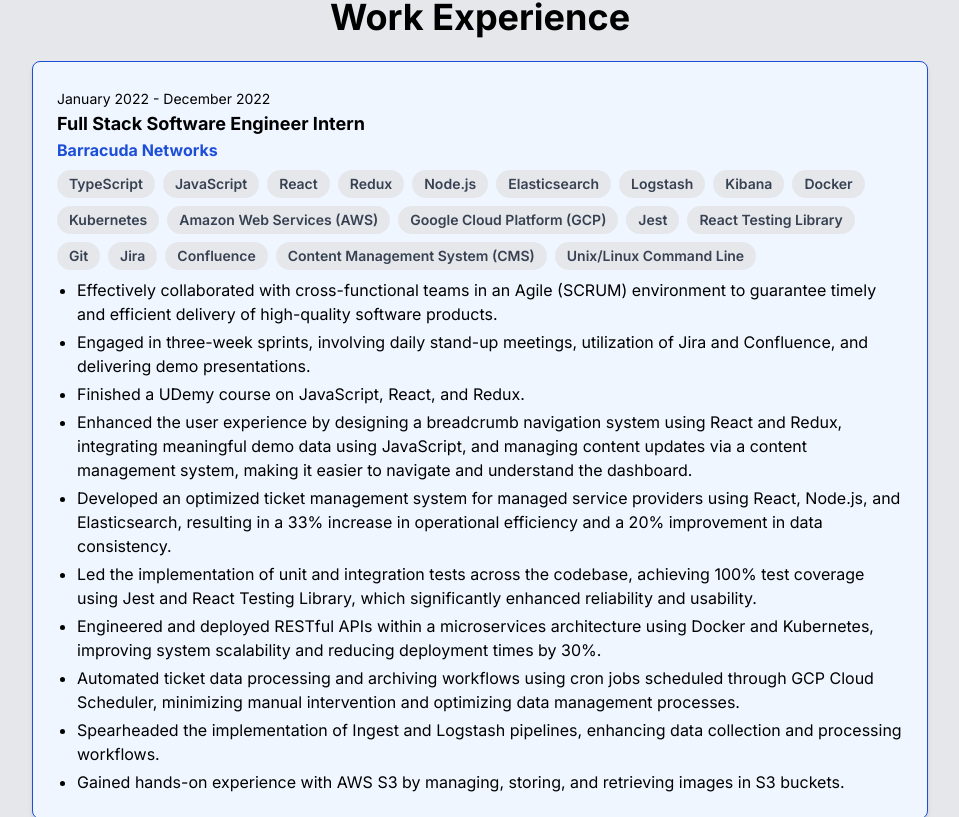
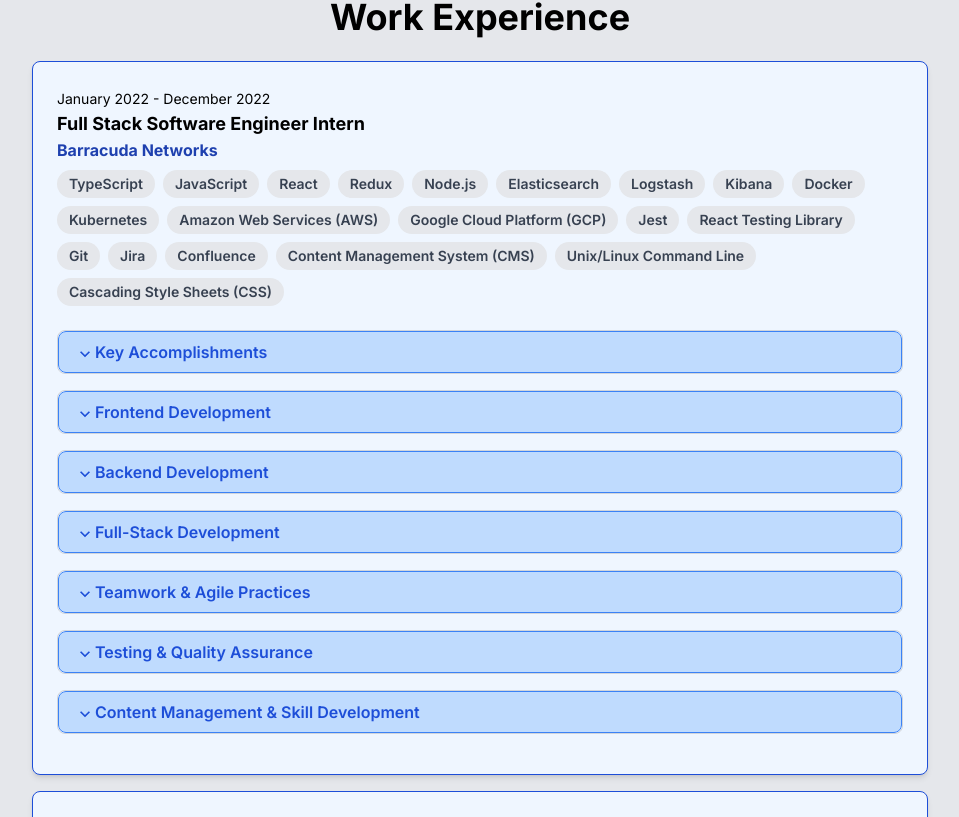
Before and after one commit to YashKapoor1102/Portfolio-Website, a Next.js app: page / in a window 1280 px wide. Shown: the part 1323-2140 px from the top of the page, without its empty margins (160-1119 px from the left). Built offline with nearby package versions, Linux system fonts and the light colour scheme.

Commit message:
Refactored WorkExperience component with collapsible categories, improved UI, and organized accomplishments for better user experience and maintainability.

```diff
--- a/src/app/components/Skills.tsx
+++ b/src/app/components/Skills.tsx
@@ -1,7 +1,7 @@
 import React from 'react';
 
 const Skills: React.FC = () => {
-    const programmingLanguages = ['Python', 'Java', 'C', 'C++', 'JavaScript', 'TypeScript', 'Bash', 'Racket', 'SQL', 'PHP'];
+    const programmingLanguages = ['Python', 'Java', 'C', 'C#', 'C++', 'JavaScript', 'TypeScript', 'Bash', 'Racket', 'SQL', 'PHP'];
     const frontendTechnologies = ['HTML/CSS', 'Angular', 'React', 'Bootstrap', 'Next.js'];
     const backendTechnologies = ['Node.js', 'Express.js', 'Spring', 'MySQL'];
     const cloudPlatforms = ['Amazon Web Services (AWS)', 'Google Cloud Platform (GCP)', 'Azure'];
--- a/src/app/components/WorkExperience.tsx
+++ b/src/app/components/WorkExperience.tsx
@@ -1,4 +1,18 @@
+"use client";
+
+import React, { useState } from 'react';
+import { ExpandMore, ExpandLess } from "@mui/icons-material";
+
 const WorkExperience: React.FC = () => {
+
+    const [openTab, setOpenTab] = useState<string[]>([]);
+
+    const toggleTab = (tab: string) => {
+        setOpenTab((prevTabs) =>
+            prevTabs.includes(tab) ? prevTabs.filter((t) => t !== tab) : [...prevTabs, tab]
+        );
+    };
+
     const experiences = [
         {
             date: 'January 2022 - December 2022',
@@ -7,20 +21,49 @@
             skills: ['TypeScript', 'JavaScript', 'React', 'Redux', 'Node.js',
                     'Elasticsearch', 'Logstash', 'Kibana', 'Docker', 'Kubernetes',
                     'Amazon Web Services (AWS)', 'Google Cloud Platform (GCP)',
-                    'Jest', 'React Testing Library', 'Git', 'Jira', 'Confluence', 'Content Management System (CMS)',
-                    'Unix/Linux Command Line'],
-            description: [
-                'Effectively collaborated with cross-functional teams in an Agile (SCRUM) environment to guarantee timely and efficient delivery of high-quality software products.',
-                'Engaged in three-week sprints, involving daily stand-up meetings, utilization of Jira and Confluence, and delivering demo presentations.',
-                'Finished a UDemy course on JavaScript, React, and Redux.',
-                'Enhanced the user experience by designing a breadcrumb navigation system using React and Redux, integrating meaningful demo data using JavaScript, and managing content updates via a content management system, making it easier to navigate and understand the dashboard.',
-                'Developed an optimized ticket management system for managed service providers using React, Node.js, and Elasticsearch, resulting in a 33% increase in operational efficiency and a 20% improvement in data consistency.',
-                'Led the implementation of unit and integration tests across the codebase, achieving 100% test coverage using Jest and React Testing Library, which significantly enhanced reliability and usability.',
-                'Engineered and deployed RESTful APIs within a microservices architecture using Docker and Kubernetes, improving system scalability and reducing deployment times by 30%.',
-                'Automated ticket data processing and archiving workflows using cron jobs scheduled through GCP Cloud Scheduler, minimizing manual intervention and optimizing data management processes.',
-                'Spearheaded the implementation of Ingest and Logstash pipelines, enhancing data collection and processing workflows.',
-                'Gained hands-on experience with AWS S3 by managing, storing, and retrieving images in S3 buckets.'
-            ]
+                    'Jest', 'React Testing Library', 'Git', 'Jira', 'Confluence',
+                    'Content Management System (CMS)', 'Unix/Linux Command Line',
+                    'Cascading Style Sheets (CSS)'],
+            description: null,
+            categories: {
+                'Key Accomplishments': [
+                    'Developed an optimized ticket management system for managed service providers using React, Node.js, and Elasticsearch, resulting in a 33% increase in operational efficiency and a 20% improvement in data consistency.',
+                    "Enhanced the customer security dashboard by integrating SentinelOne's API to update endpoint security policy names. Tested with Postman and implemented secure backend calls using JavaScript libraries like Axios.",
+                    'Designed and implemented a new setup screen for Sophos Central Integration using React, enabling users to configure and validate API credentials directly with the Sophos Central API. Integrated secure backend storage in Elasticsearch, improving usability, automating setup, and streamlining the integration process.',
+                    'Engineered and deployed RESTful APIs within a microservices architecture using Docker and Kubernetes, improving system scalability and reducing deployment times by 30%.',
+                ],
+
+                'Frontend Development': [
+                    'Addressed timeout issues by implementing dynamic search functionality for ConnectWise company names using React hooks and advanced JavaScript concepts, improving usability and performance.',
+                    'Implemented and tested responsive layouts using CSS media queries, ensuring the dashboard delivered a seamless user experience across devices, improving accessibility for users on mobile and desktop platforms.',
+                    'Designed and developed a breadcrumb navigation system using React, Redux, and CSS, improving user experience by making navigation intuitive and visually consistent across pages.',
+                ],
+
+                'Backend Development': [
+                    'Spearheaded the implementation of Ingest and Logstash pipelines, enhancing data collection and processing workflows.',
+                    'Gained hands-on experience with AWS S3 by managing, storing, and retrieving images in S3 buckets.',
+                    'Automated ticket data processing and archiving workflows using cron jobs scheduled through GCP Cloud Scheduler, minimizing manual intervention and optimizing data management processes.',
+                ],
+
+                'Full-Stack Development': [
+                    'Redesigned the status configuration screen to sync Barracuda SKOUT XDR and ConnectWise ticket statuses. Developed the frontend user interface using React and backend logic with HTTP request libraries to automate status updates via the ConnectWise API.',
+                    "Automated the generation and integration of anonymized demo data by fetching key datasets from external APIs and querying Elasticsearch, using JavaScript to dynamically update the dashboard. This enhanced the dashboard's functionality and interactivity, making it more user-friendly and effective for sales demonstrations."
+                ],
+
+                'Teamwork & Agile Practices': [
+                    'Engaged in three-week sprints, involving daily stand-up meetings, utilization of Jira and Confluence, and delivering demo presentations.',
+                    'Effectively collaborated with cross-functional teams in an Agile (SCRUM) environment to guarantee timely and efficient delivery of high-quality software products.',
+                ],
+
+                'Testing & Quality Assurance': [
+                    'Led the implementation of unit, integration, and regression tests across the codebase, achieving 100% test coverage using Jest and React Testing Library. Integrated these tests into the CI/CD pipeline, ensuring continuous validation and significantly enhancing reliability and usability.'
+                ],
+
+                'Content Management & Skill Development': [
+                    'Managed and updated integration descriptions, images, and logos on the integrations page of the Customer Security Dashboard using a Content Management System (CMS), ensuring accurate and visually consistent content representation.',
+                    'Completed a UDemy course on TypeScript, JavaScript, React, Redux, and Node.js to enhance development skills.',
+                ]
+            }
         },
         {
             date: 'September 2017 - August 2019',
@@ -32,7 +75,8 @@
                 'Successfully engaged with a diverse range of customers to address inquiries, provide assistance, and ensure a positive shopping experience.',
                 'Leveraged technology to streamline point-of-sale processes, achieving high customer satisfaction and accurate record-keeping, even during peak sales periods.',
                 'Analyzed and developed business knowledge about products and policies of the organization and collaborated closely with colleagues to effectively tackle fraud.'
-            ]
+            ],
+            categories: null
         }
     ]
 
@@ -45,14 +89,47 @@
                         <div key={index} className="bg-blue-50 rounded-lg shadow-md p-6 max-w-4xl border border-blue-700">
                             <span className="text-sm font-normal">{exp.date}</span>
                             <h2 className="text-lg font-bold">{exp.title}</h2>
-                            <p className="font-bold text-blue-700">{exp.company}</p>
+                            <p className="font-bold text-blue-800">{exp.company}</p>
                             <div className="flex flex-wrap gap-2 my-2">
                                 {exp.skills.map((skill, i) => (
                                     <span key={i} className="bg-gray-200 rounded-full px-3 py-1 text-sm font-semibold text-gray-700">{skill}</span>
                                 ))}
                             </div>
+                            {exp.categories && (
+                                <div className="mt-6">
+                                    {Object.keys(exp.categories).map((category, i) => (
+                                        <div
+                                            key={i}
+                                            className={`border ${openTab.includes(`${exp.company}-${category}`) ? "border-blue-500" : "border-gray-300"} rounded-lg overflow-hidden mb-4`}
+                                        >
+                                            <button
+                                                onClick={() => toggleTab(`${exp.company}-${category}`)}
+                                                className="text-left w-full bg-blue-200 hover:bg-blue-300 rounded-lg py-2 px-4 font-semibold text-blue-700 border border-blue-500"
+                                            >
+                                                {openTab.includes(`${exp.company}-${category}`) ? (
+                                                    <ExpandLess fontSize="small" />
+                                                ) : (
+                                                    <ExpandMore fontSize="small" />
+                                                )}
+                                                <span>{category}</span>
+                                            </button>
+                                            {openTab.includes(`${exp.company}-${category}`) && (
+                                                <div className="p-4 bg-blue-100">
+                                                    <ul className="list-disc pl-6 mt-2">
+                                                        {exp.categories[category].map((item, j) => (
+                                                            <li key={j} className='text-gray-800 mb-4'>
+                                                                {item}
+                                                            </li>
+                                                        ))}
+                                                    </ul>
+                                                </div>
+                                            )}
+                                        </div>
+                                    ))}
+                                </div>
+                            )}
                             <ul className="list-disc pl-5 space-y-1">
-                                {exp.description.map((desc, i) => (
+                                {exp?.description?.map((desc, i) => (
                                     <li key={i}>{desc}</li>
                                 ))}
                             </ul>
```
